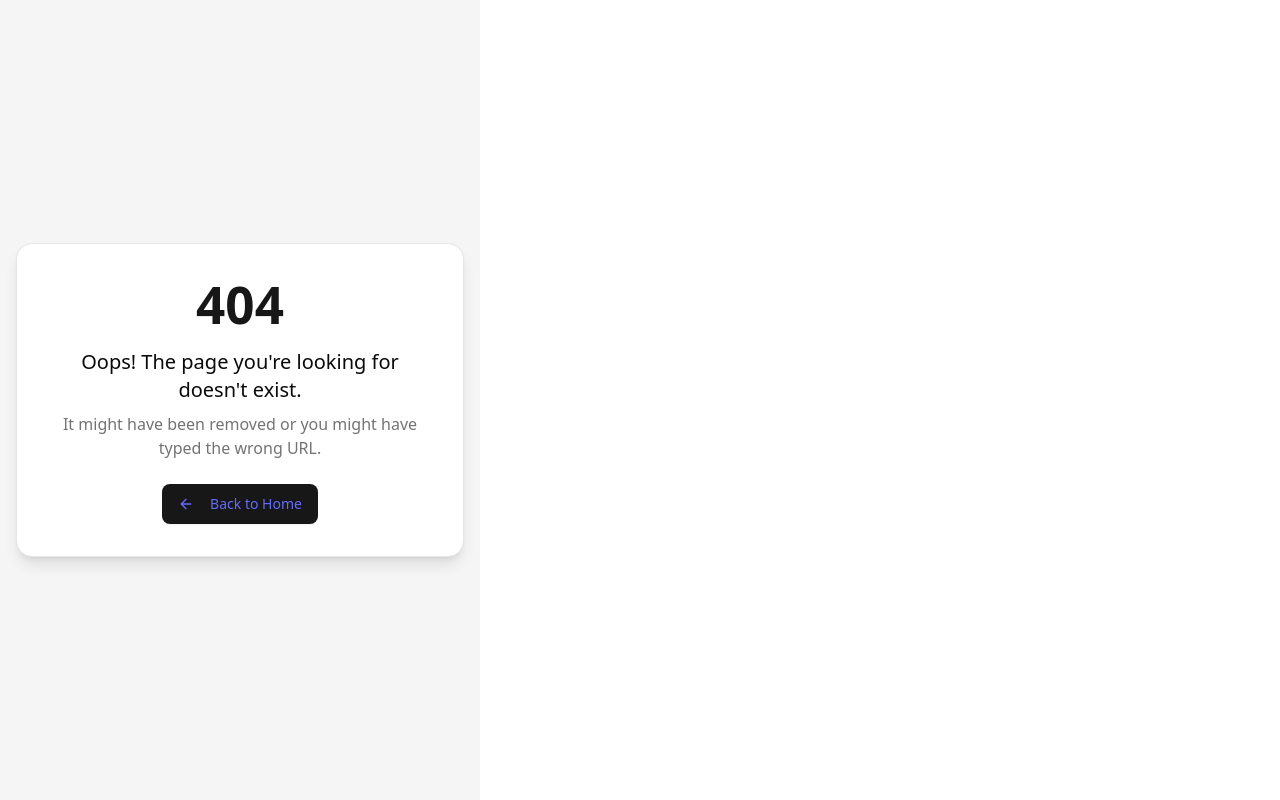
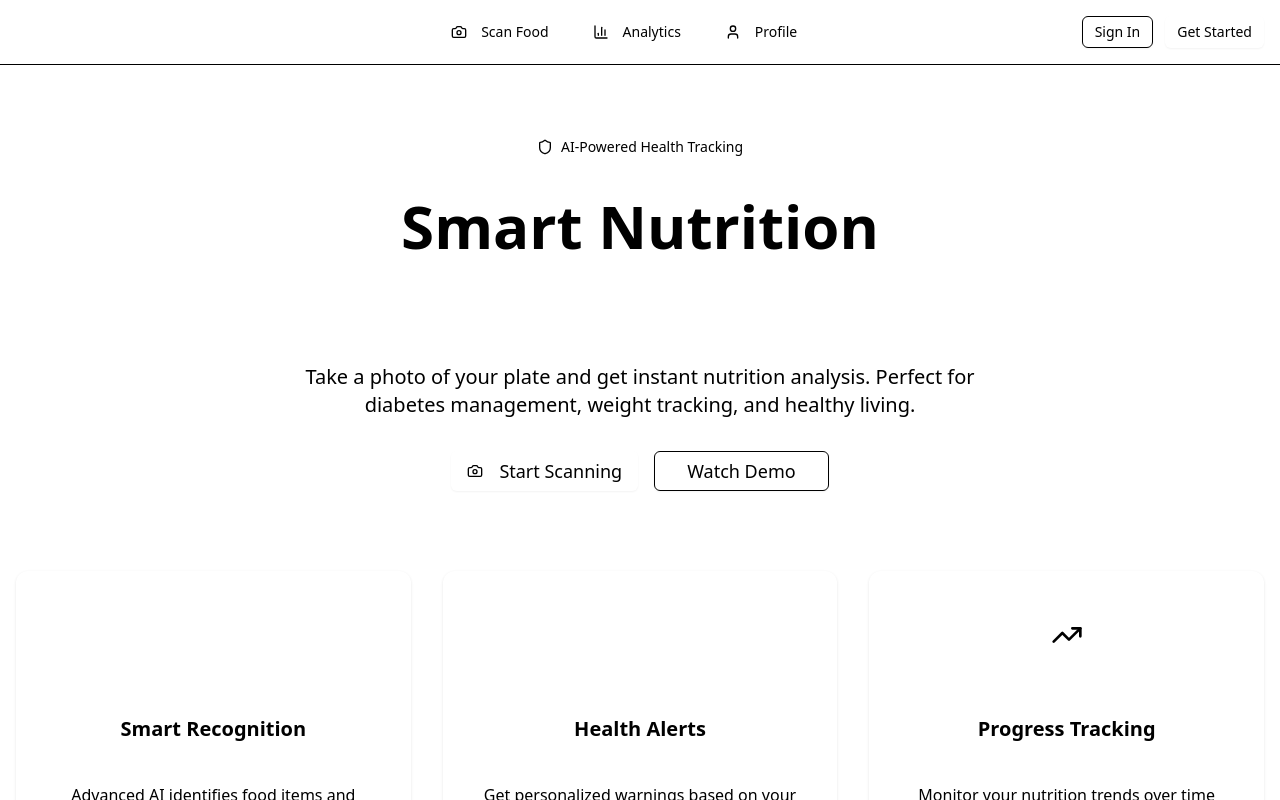
Before and after one commit to Priyanshi0519/AhaarVed, a React (Vite) app in the folder Frontend/: page / in a window 1280 px wide. Before the commit this address had no page. Built offline with nearby package versions, Linux system fonts and the light colour scheme.

Commit message:
Home page added

```diff
--- a/Frontend/src/App.jsx
+++ b/Frontend/src/App.jsx
@@ -10,10 +10,12 @@ import {
 import { Toaster } from "sonner";
 
 import NotFoundPage from "./pages/NotFound";
+import Home from "./pages/Home";
 
 
 // Router Config
 const router = createBrowserRouter([
+  {path:'/',element:<Home/>},
   { path: "*", element: <NotFoundPage/> },
 ]);
 
--- /dev/null
+++ b/Frontend/src/components/Layout.jsx
@@ -0,0 +1,61 @@
+import { Button } from "@/components/ui/button";
+import { Camera, User, BarChart3, Heart } from "lucide-react";
+
+export function Layout({ children }) {
+  return (
+    <div className="min-h-screen bg-gradient-to-br from-background via-primary-light/20 to-success-light/10">
+      {/* Header */}
+      <header className="border-b border-border/50 bg-background/80 backdrop-blur-sm sticky top-0 z-50">
+        <div className="container mx-auto px-4 h-16 flex items-center justify-between">
+          <div className="flex items-center space-x-3">
+            <div className="w-8 h-8 rounded-full gradient-primary flex items-center justify-center">
+              <Heart className="w-5 h-5 text-white" />
+            </div>
+            <h1 className="text-xl font-bold bg-gradient-to-r from-primary to-success bg-clip-text text-transparent">
+              ThaliSense
+            </h1>
+          </div>
+
+          <nav className="hidden md:flex items-center space-x-6">
+            <Button variant="ghost" size="sm">
+              <Camera className="w-4 h-4 mr-2" />
+              Scan Food
+            </Button>
+            <Button variant="ghost" size="sm">
+              <BarChart3 className="w-4 h-4 mr-2" />
+              Analytics
+            </Button>
+            <Button variant="ghost" size="sm">
+              <User className="w-4 h-4 mr-2" />
+              Profile
+            </Button>
+          </nav>
+
+          <div className="flex items-center space-x-3">
+            <Button variant="outline" size="sm">
+              Sign In
+            </Button>
+            <Button size="sm">
+              Get Started
+            </Button>
+          </div>
+        </div>
+      </header>
+
+      {/* Main Content */}
+      <main className="flex-1">
+        {children}
+      </main>
+
+      {/* Footer */}
+      <footer className="border-t border-border/50 bg-background/80 backdrop-blur-sm">
+        <div className="container mx-auto px-4 py-8">
+          <div className="text-center text-sm text-muted-foreground">
+            <p>ThaliSense - AI-powered nutrition tracking for better health</p>
+            <p className="mt-2">Track • Analyze • Improve</p>
+          </div>
+        </div>
+      </footer>
+    </div>
+  );
+}
--- /dev/null
+++ b/Frontend/src/components/ui/card.jsx
@@ -0,0 +1,101 @@
+import * as React from "react"
+
+import { cn } from "@/lib/utils"
+
+function Card({
+  className,
+  ...props
+}) {
+  return (
+    <div
+      data-slot="card"
+      className={cn(
+        "bg-card text-card-foreground flex flex-col gap-6 rounded-xl border py-6 shadow-sm",
+        className
+      )}
+      {...props} />
+  );
+}
+
+function CardHeader({
+  className,
+  ...props
+}) {
+  return (
+    <div
+      data-slot="card-header"
+      className={cn(
+        "@container/card-header grid auto-rows-min grid-rows-[auto_auto] items-start gap-1.5 px-6 has-data-[slot=card-action]:grid-cols-[1fr_auto] [.border-b]:pb-6",
+        className
+      )}
+      {...props} />
+  );
+}
+
+function CardTitle({
+  className,
+  ...props
+}) {
+  return (
+    <div
+      data-slot="card-title"
+      className={cn("leading-none font-semibold", className)}
+      {...props} />
+  );
+}
+
+function CardDescription({
+  className,
+  ...props
+}) {
+  return (
+    <div
+      data-slot="card-description"
+      className={cn("text-muted-foreground text-sm", className)}
+      {...props} />
+  );
+}
+
+function CardAction({
+  className,
+  ...props
+}) {
+  return (
+    <div
+      data-slot="card-action"
+      className={cn(
+        "col-start-2 row-span-2 row-start-1 self-start justify-self-end",
+        className
+      )}
+      {...props} />
+  );
+}
+
+function CardContent({
+  className,
+  ...props
+}) {
+  return (<div data-slot="card-content" className={cn("px-6", className)} {...props} />);
+}
+
+function CardFooter({
+  className,
+  ...props
+}) {
+  return (
+    <div
+      data-slot="card-footer"
+      className={cn("flex items-center px-6 [.border-t]:pt-6", className)}
+      {...props} />
+  );
+}
+
+export {
+  Card,
+  CardHeader,
+  CardFooter,
+  CardTitle,
+  CardAction,
+  CardDescription,
+  CardContent,
+}
--- a/Frontend/src/index.css
+++ b/Frontend/src/index.css
@@ -1,189 +1,51 @@
 @import "tailwindcss";
-@import "tw-animate-css";
-@tailwind base;
-@tailwind components;
-@tailwind utilities;
 
 
-@custom-variant dark (&:is(.dark *));
-:root {
-  font-family: system-ui, Avenir, Helvetica, Arial, sans-serif;
-  line-height: 1.5;
-  font-weight: 400;
 
-  color-scheme: light dark;
-  color: rgba(255, 255, 255, 0.87);
-  background-color: #242424;
-
-  font-synthesis: none;
-  text-rendering: optimizeLegibility;
-  -webkit-font-smoothing: antialiased;
-  -moz-osx-font-smoothing: grayscale;
-  --radius: 0.625rem;
-  --background: oklch(1 0 0);
-  --foreground: oklch(0.145 0 0);
-  --card: oklch(1 0 0);
-  --card-foreground: oklch(0.145 0 0);
-  --popover: oklch(1 0 0);
-  --popover-foreground: oklch(0.145 0 0);
-  --primary: oklch(0.205 0 0);
-  --primary-foreground: oklch(0.985 0 0);
-  --secondary: oklch(0.97 0 0);
-  --secondary-foreground: oklch(0.205 0 0);
-  --muted: oklch(0.97 0 0);
-  --muted-foreground: oklch(0.556 0 0);
-  --accent: oklch(0.97 0 0);
-  --accent-foreground: oklch(0.205 0 0);
-  --destructive: oklch(0.577 0.245 27.325);
-  --border: oklch(0.922 0 0);
-  --input: oklch(0.922 0 0);
-  --ring: oklch(0.708 0 0);
-  --chart-1: oklch(0.646 0.222 41.116);
-  --chart-2: oklch(0.6 0.118 184.704);
-  --chart-3: oklch(0.398 0.07 227.392);
-  --chart-4: oklch(0.828 0.189 84.429);
-  --chart-5: oklch(0.769 0.188 70.08);
-  --sidebar: oklch(0.985 0 0);
-  --sidebar-foreground: oklch(0.145 0 0);
-  --sidebar-primary: oklch(0.205 0 0);
-  --sidebar-primary-foreground: oklch(0.985 0 0);
-  --sidebar-accent: oklch(0.97 0 0);
-  --sidebar-accent-foreground: oklch(0.205 0 0);
-  --sidebar-border: oklch(0.922 0 0);
-  --sidebar-ring: oklch(0.708 0 0);
+html, body, #root {
+    height: 100%;
+    overflow-x: hidden;
   }
 
-a {
-  font-weight: 500;
-  color: #646cff;
-  text-decoration: inherit;
+  #root {
+  width: 100%;
+  max-width: none;
+  padding: 0;
+  margin: 0;
+  text-align: initial;
 }
-a:hover {
-  color: #535bf2;
+  .logo {
+    height: 6em;
+    padding: 1.5em;
+    will-change: filter;
+    transition: filter 300ms;
+  }
+  .logo:hover {
+    filter: drop-shadow(0 0 2em #646cffaa);
+  }
+  .logo.react:hover {
+    filter: drop-shadow(0 0 2em #61dafbaa);
   }
 
-body {
-  margin: 0;
-  display: flex;
-  place-items: center;
-  min-width: 320px;
-  min-height: 100vh;
+  @keyframes logo-spin {
+    from {
+      transform: rotate(0deg);
     }
-
-h1 {
-  font-size: 3.2em;
-  line-height: 1.1;
-}
-
-button {
-  border-radius: 8px;
-  border: 1px solid transparent;
-  padding: 0.6em 1.2em;
-  font-size: 1em;
-  font-weight: 500;
-  font-family: inherit;
-  background-color: #1a1a1a;
-  cursor: pointer;
-  transition: border-color 0.25s;
-}
-button:hover {
-  border-color: #646cff;
-}
-button:focus,
-button:focus-visible {
-  outline: 4px auto -webkit-focus-ring-color;
-}
-
-@media (prefers-color-scheme: light) {
-  :root {
-    color: #213547;
-    background-color: #ffffff;
-  }
-  a:hover {
-    color: #747bff;
-  }
-  button {
-    background-color: #f9f9f9;
+    to {
+      transform: rotate(360deg);
     }
   }
 
-@theme inline {
-  --radius-sm: calc(var(--radius) - 4px);
-  --radius-md: calc(var(--radius) - 2px);
-  --radius-lg: var(--radius);
-  --radius-xl: calc(var(--radius) + 4px);
-  --color-background: var(--background);
-  --color-foreground: var(--foreground);
-  --color-card: var(--card);
-  --color-card-foreground: var(--card-foreground);
-  --color-popover: var(--popover);
-  --color-popover-foreground: var(--popover-foreground);
-  --color-primary: var(--primary);
-  --color-primary-foreground: var(--primary-foreground);
-  --color-secondary: var(--secondary);
-  --color-secondary-foreground: var(--secondary-foreground);
-  --color-muted: var(--muted);
-  --color-muted-foreground: var(--muted-foreground);
-  --color-accent: var(--accent);
-  --color-accent-foreground: var(--accent-foreground);
-  --color-destructive: var(--destructive);
-  --color-border: var(--border);
-  --color-input: var(--input);
-  --color-ring: var(--ring);
-  --color-chart-1: var(--chart-1);
-  --color-chart-2: var(--chart-2);
-  --color-chart-3: var(--chart-3);
-  --color-chart-4: var(--chart-4);
-  --color-chart-5: var(--chart-5);
-  --color-sidebar: var(--sidebar);
-  --color-sidebar-foreground: var(--sidebar-foreground);
-  --color-sidebar-primary: var(--sidebar-primary);
-  --color-sidebar-primary-foreground: var(--sidebar-primary-foreground);
-  --color-sidebar-accent: var(--sidebar-accent);
-  --color-sidebar-accent-foreground: var(--sidebar-accent-foreground);
-  --color-sidebar-border: var(--sidebar-border);
-  --color-sidebar-ring: var(--sidebar-ring);
+  @media (prefers-reduced-motion: no-preference) {
+    a:nth-of-type(2) .logo {
+      animation: logo-spin infinite 20s linear;
+    }
   }
 
-.dark {
-  --background: oklch(0.145 0 0);
-  --foreground: oklch(0.985 0 0);
-  --card: oklch(0.205 0 0);
-  --card-foreground: oklch(0.985 0 0);
-  --popover: oklch(0.205 0 0);
-  --popover-foreground: oklch(0.985 0 0);
-  --primary: oklch(0.922 0 0);
-  --primary-foreground: oklch(0.205 0 0);
-  --secondary: oklch(0.269 0 0);
-  --secondary-foreground: oklch(0.985 0 0);
-  --muted: oklch(0.269 0 0);
-  --muted-foreground: oklch(0.708 0 0);
-  --accent: oklch(0.269 0 0);
-  --accent-foreground: oklch(0.985 0 0);
-  --destructive: oklch(0.704 0.191 22.216);
-  --border: oklch(1 0 0 / 10%);
-  --input: oklch(1 0 0 / 15%);
-  --ring: oklch(0.556 0 0);
-  --chart-1: oklch(0.488 0.243 264.376);
-  --chart-2: oklch(0.696 0.17 162.48);
-  --chart-3: oklch(0.769 0.188 70.08);
-  --chart-4: oklch(0.627 0.265 303.9);
-  --chart-5: oklch(0.645 0.246 16.439);
-  --sidebar: oklch(0.205 0 0);
-  --sidebar-foreground: oklch(0.985 0 0);
-  --sidebar-primary: oklch(0.488 0.243 264.376);
-  --sidebar-primary-foreground: oklch(0.985 0 0);
-  --sidebar-accent: oklch(0.269 0 0);
-  --sidebar-accent-foreground: oklch(0.985 0 0);
-  --sidebar-border: oklch(1 0 0 / 10%);
-  --sidebar-ring: oklch(0.556 0 0);
+  .card {
+    padding: 2em;
   }
 
-@layer base {
-  * {
-    @apply border-border outline-ring/50;
+  .read-the-docs {
+    color: #888;
   }
-  body {
-    @apply bg-background text-foreground;
-  }
-}
--- /dev/null
+++ b/Frontend/src/pages/Home.jsx
@@ -0,0 +1,13 @@
+
+import { Hero } from "@/components/Hero"
+import { Layout } from "@/components/Layout"
+const Home = () => {
+  return (
+    <Layout>
+        <Hero/>
+    </Layout>
+
+  )
+}
+
+export default Home
```
Lines whose indentation alone changed are shown as unchanged.
